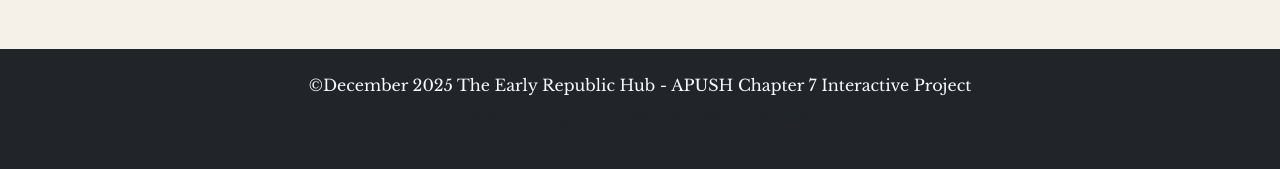
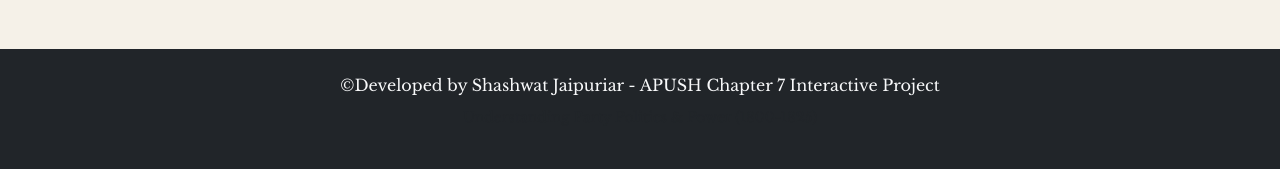
Before and after one commit to shashwatj1/early-republic-hub, a Flask app: page / in a window 1280 px wide. Shown: the part 3438-3607 px from the top of the page. Run offline with Flask 3, Linux system fonts and the light colour scheme.

Commit message:
edited copyright

```diff
--- a/templates/base.html
+++ b/templates/base.html
@@ -30,7 +30,7 @@
     <!-- Footer -->
     <footer class="bg-dark text-light py-4 mt-5">
         <div class="container text-center">
-            <p class="mb-2">&copy;December 2025 The Early Republic Hub - APUSH Chapter 7 Interactive Project</p>
+            <p class="mb-2">&copy;Developed by Shashwat Jaipuriar - APUSH Chapter 7 Interactive Project</p>
             <p class="small text-muted">Understanding Party Politics & Power (1800-1825)</p>
         </div>
     </footer>
```
